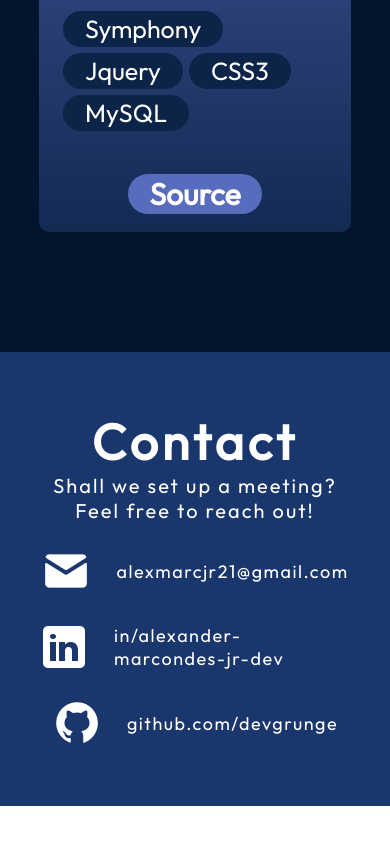
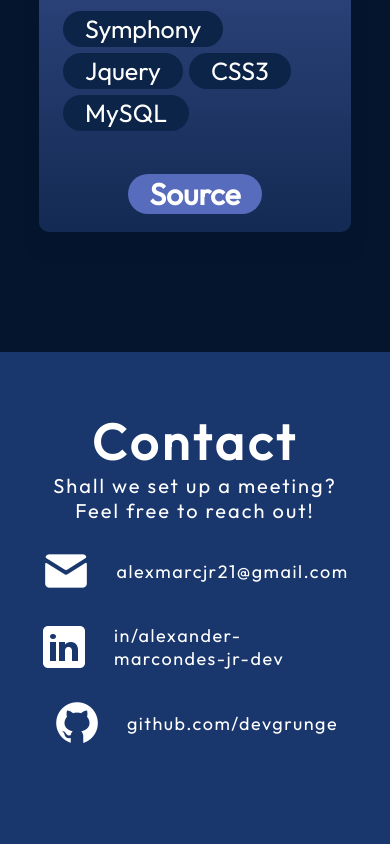
Before and after one commit to devgrunge/alexander-portifolio-website, a React (Vite) app: page / in a window 390 px wide. Shown: the part 6640-7484 px from the top of the page. Before the commit the page ends 7446 px from the top, so only its background shows below. Built offline with nearby package versions, Linux system fonts and the light colour scheme.

Commit message:
fix mobile footer

```diff
--- a/src/components/Contact/Contact.module.css
+++ b/src/components/Contact/Contact.module.css
@@ -40,7 +40,7 @@
   transition: 0.5 ease-in-out;
 }
 
-.link:hover{
+.link:hover {
   text-decoration: underline;
 }
 
@@ -56,6 +56,8 @@
   .container {
     flex-direction: column;
     gap: 23px;
+    height: 800px;
+    justify-content: unset;
   }
 
   .text {
@@ -63,7 +65,8 @@
     flex-direction: column;
     align-items: center;
   }
-  .text h2{
+
+  .text h2 {
     font-size: 50px;
   }
 
@@ -76,7 +79,7 @@
     align-items: center;
   }
 
-  .link a{
+  .link a {
     font-size: 18px;
     width: 100%;
   }
```
